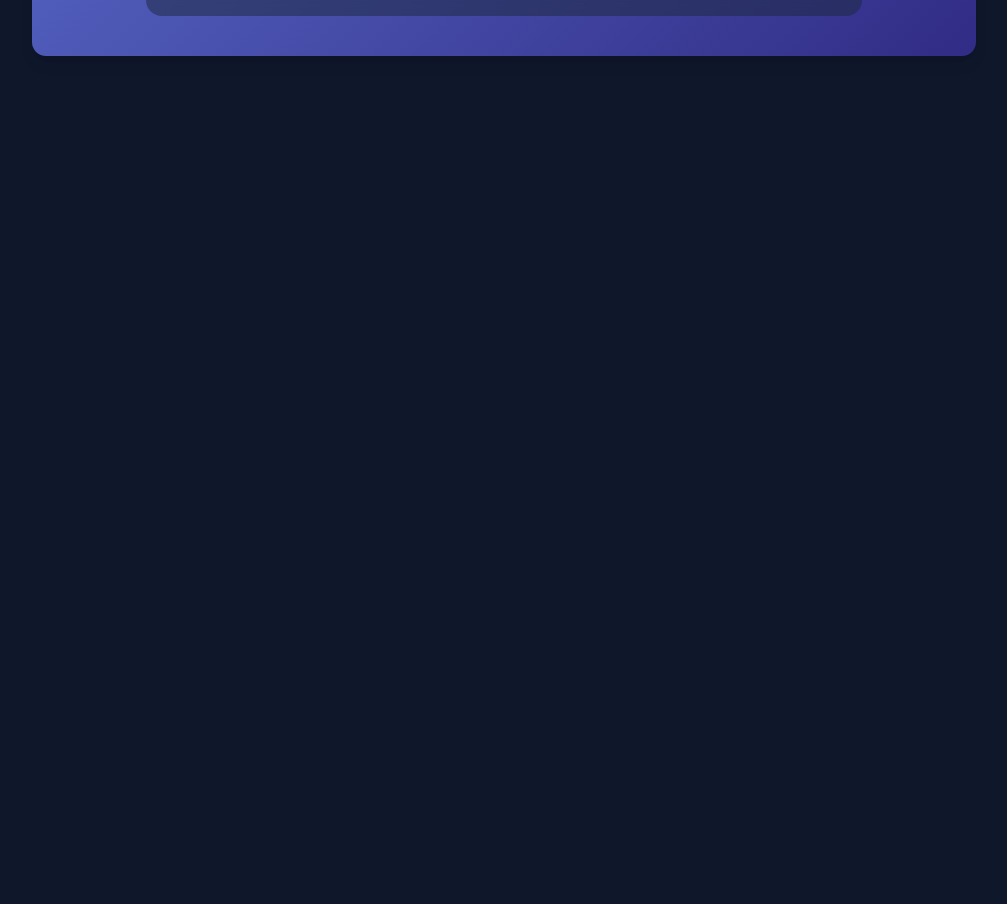
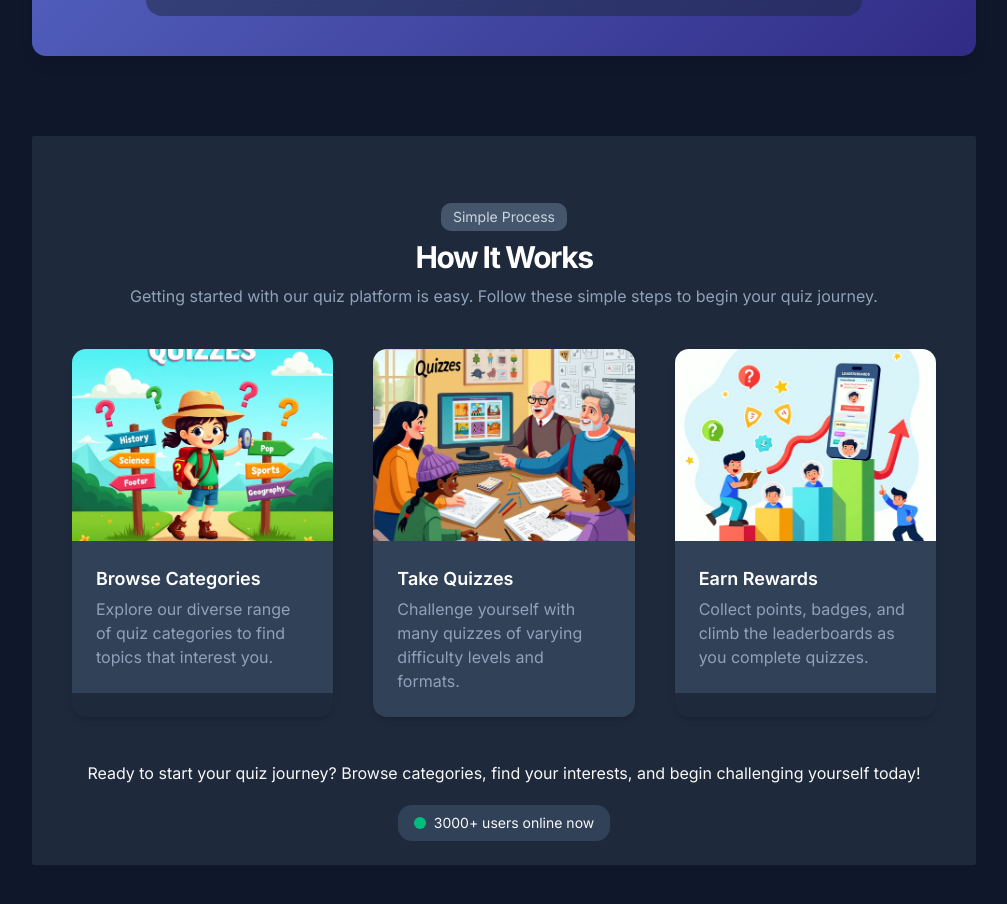
Before and after one commit to nguyennanhcd/quiz_frontend, a Next.js app: page /categories in a window 1280 px wide. Shown: the part 1640-2544 px from the top of the page, without its empty margins (264-1271 px from the left). Before the commit the page ends 1736 px from the top, so only its background shows below. Built offline with nearby package versions, Linux system fonts and the light colour scheme.

Commit message:
nothing changes

```diff
--- a/src/app/categories/page.tsx
+++ b/src/app/categories/page.tsx
@@ -5,6 +5,7 @@ import { Input } from '@/components/ui/input'
 import { quizCategories } from '@/constant/quizCategories'
 import QuizCategoriesCard from '@/components/quizCategoriesCard'
 import TestKnowledge from '@/components/categories/TestKnowledge'
+import HowItWorks from '@/components/HowItWorks'
 
 export default function QuizCategories() {
   const [searchTerm, setSearchTerm] = useState('')
@@ -51,6 +52,7 @@ export default function QuizCategories() {
           </div>
         )}
         <TestKnowledge />
+        <HowItWorks />
       </div>
     </div>
   )
```
